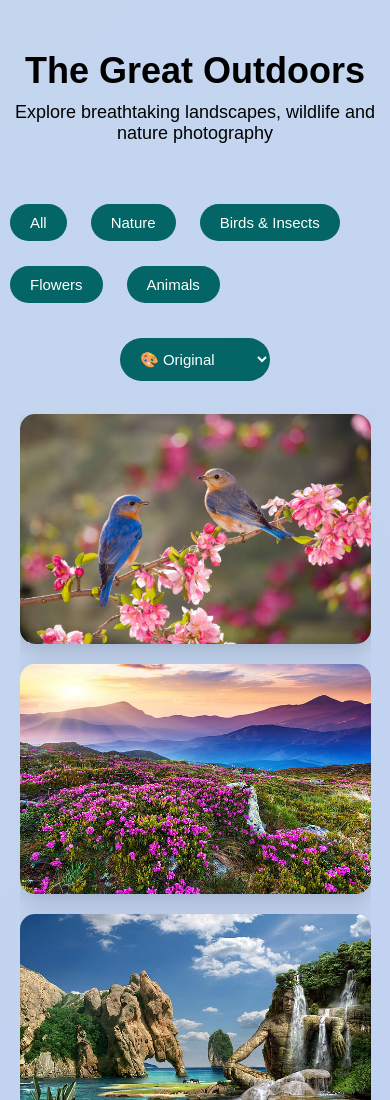
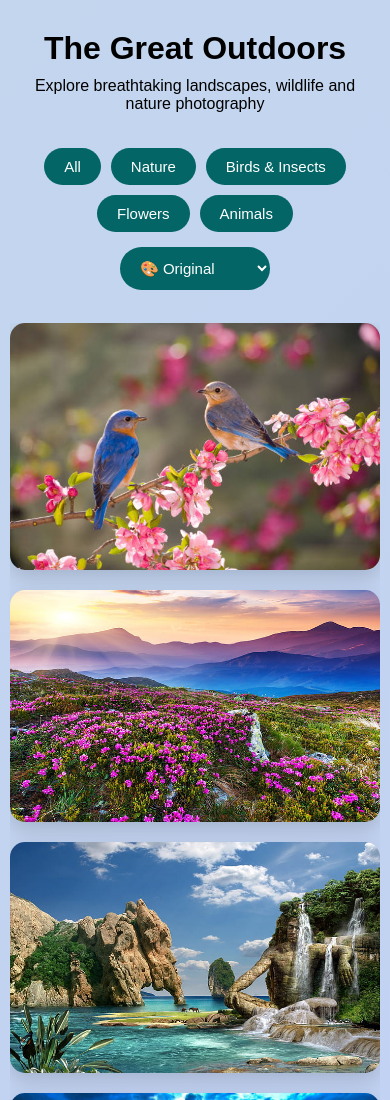
Before and after one commit to rishikarv/CodeAlpha_ImageGallery, a plain HTML site: page index.html in a window 390 px wide. Shown: the top 1100 px of the page. Drawn offline with Linux system fonts and the light colour scheme.

Commit message:
Refactor image.css for improved styling and layout

```diff
--- a/image.css
+++ b/image.css
@@ -9,6 +9,7 @@ body{
     align-items: center;
     background: linear-gradient(135deg,#c4d6ee,#bcc9fd);
     flex-direction: column;
+    overflow-x: hidden;
 }
 .about{
     margin-top: 50px;
@@ -43,7 +44,11 @@ p{
     min-width:150px;
     padding:12px 16px;
 }
-
+#category{
+    display:flex;
+    flex-wrap:wrap;
+    justify-content:center;
+}
 #category button{
     border:none;
     padding:10px 20px;
@@ -74,12 +79,7 @@ p{
     border-radius: 8px;
     text-align: center;
 }
-label{
-    margin-left:40%;
-    font-size: 20px;
-    font-weight: bold;
-    color: rgb(3, 3, 3);
-}
+
 .gallery{
     display:grid;
     grid-template-columns:repeat(auto-fit,minmax(250px,1fr));
@@ -159,11 +159,48 @@ label{
 }
 
 @media(max-width:768px){
+
+    .about{
+        margin-top:30px;
+        margin-bottom:30px;
+    }
+
+    .about h1{
+        font-size:2rem;
+    }
+
+    .about p{
+        font-size:1rem;
+        padding:0 15px;
+    }
+
+    .toolbar{
+        flex-direction:column;
+        gap:10px;
+    }
+
+    #category{
+        display:flex;
+        flex-wrap:wrap;
+        justify-content:center;
+    }
+
+    #category button{
+        margin:5px;
+    }
+
     .gallery{
+        width:95%;
         grid-template-columns:1fr;
     }
 
+    .gallery img{
+        height:auto;
+    }
+
     #lightbox-img{
-        width:90%;
+        max-width:90%;
+        max-height:80vh;
+        object-fit:contain;
     }
 }
```
